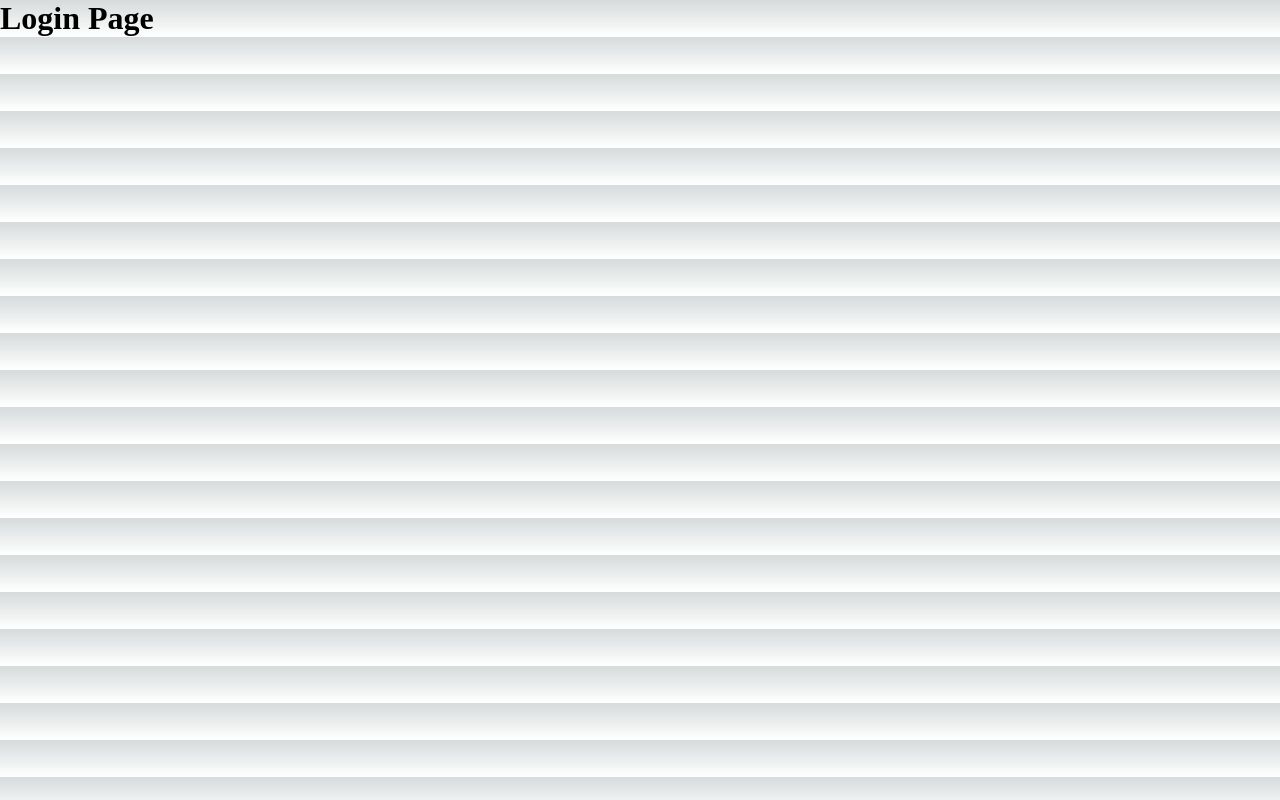
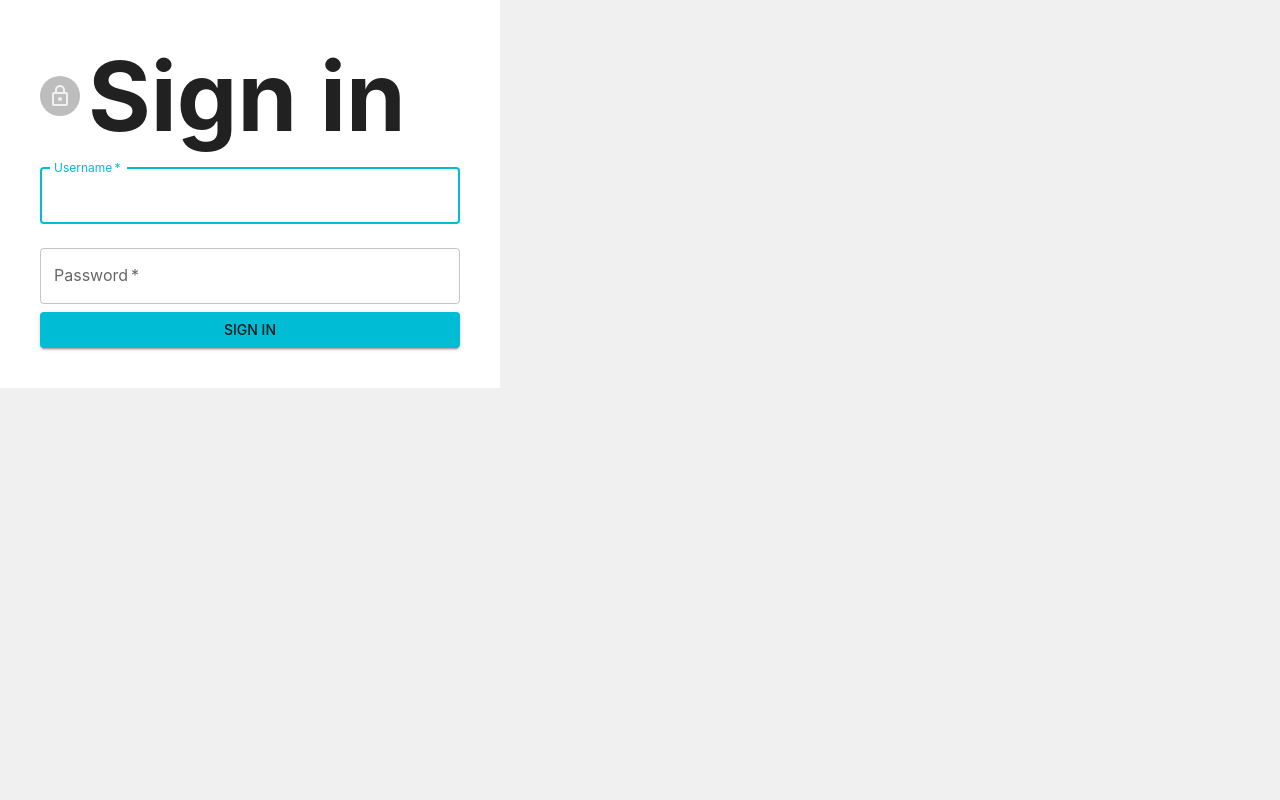
Before and after one commit to UPRMeals/UPRMeals, a Next.js app in the folder frontend/: page /auth/Login in a window 1280 px wide. Built offline with nearby package versions, Linux system fonts and the light colour scheme.

Commit message:
Example login UI using the theme

```diff
--- a/frontend/src/pages/_app.tsx
+++ b/frontend/src/pages/_app.tsx
@@ -1,7 +1,30 @@
 import "@/styles/globals.css";
 import type { AppProps } from "next/app";
+import type { ReactElement, ReactNode } from "react";
+import type { NextPage } from "next";
+import {  ThemeProvider } from "@mui/material/styles";
+import theme from "@/styles/theme";
+import  CssBaseline  from "@mui/material/CssBaseline";
 
-export default function App({ Component, pageProps }: AppProps) {
-  console.log("now this should print all of the time");
-  return <Component {...pageProps} />;
+
+export type NextPageWithLayout<P = {}, IP = P> = NextPage<P, IP> & {
+  getLayout?: (page: ReactElement) => ReactNode;
+};
+
+type AppPropsWithLayout = AppProps & {
+  Component: NextPageWithLayout;
+};
+
+export default function App({ Component, pageProps }: AppPropsWithLayout) {
+
+
+
+  const getLayout = Component.getLayout ?? ((page) => page);
+
+  return getLayout(
+    <ThemeProvider theme={theme}>
+      <CssBaseline />
+        <Component {...pageProps} />
+    </ThemeProvider>
+  );
 }
--- a/frontend/src/pages/auth/Login/index.tsx
+++ b/frontend/src/pages/auth/Login/index.tsx
@@ -1,3 +1,60 @@
-export default function LoginPage() {
-  return <h1>Login Page</h1>;
-}
+import React, { useState } from 'react';
+import { Button, TextField, Typography,  Avatar, Box, Stack } from '@mui/material';
+import LockOutlinedIcon from '@mui/icons-material/LockOutlined';
+
+
+
+const LoginPage = () => {
+
+
+  const [username, setUsername] = useState('');
+  const [password, setPassword] = useState('');
+
+  const handleLogin = () => {
+    console.log('Username:', username);
+    console.log('Password:', password);
+  };
+
+  return (
+    <Box sx={{backgroundColor:"white", maxWidth: 500}} padding={5}  >
+       <Stack direction={"row"} alignItems={"center"} spacing={1}>
+          <Avatar >
+            <LockOutlinedIcon />
+          </Avatar>
+          <Typography variant="h1">
+            Sign in
+          </Typography>
+        </Stack>
+          <TextField
+            variant="outlined"
+            margin="normal"
+            required
+            fullWidth
+            label="Username"
+            autoFocus
+            value={username}
+            onChange={(e) => setUsername(e.target.value)}
+          />
+          <TextField
+            variant="outlined"
+            margin="normal"
+            required
+            fullWidth
+            label="Password"
+            type="password"
+            value={password}
+            onChange={(e) => setPassword(e.target.value)}
+          />
+          <Button
+            fullWidth
+            variant="contained"
+            color="primary"
+            onClick={handleLogin}
+          >
+            Sign In
+          </Button>
+    </Box>
+  );
+};
+
+export default LoginPage;
--- a/frontend/src/styles/globals.css
+++ b/frontend/src/styles/globals.css
@@ -1,98 +1,10 @@
-:root {
-  --max-width: 1100px;
-  --border-radius: 12px;
-  --font-mono: ui-monospace, Menlo, Monaco, "Cascadia Mono", "Segoe UI Mono",
-    "Roboto Mono", "Oxygen Mono", "Ubuntu Monospace", "Source Code Pro",
-    "Fira Mono", "Droid Sans Mono", "Courier New", monospace;
-
-  --foreground-rgb: 0, 0, 0;
-  --background-start-rgb: 214, 219, 220;
-  --background-end-rgb: 255, 255, 255;
-
-  --primary-glow: conic-gradient(
-    from 180deg at 50% 50%,
-    #16abff33 0deg,
-    #0885ff33 55deg,
-    #54d6ff33 120deg,
-    #0071ff33 160deg,
-    transparent 360deg
-  );
-  --secondary-glow: radial-gradient(
-    rgba(255, 255, 255, 1),
-    rgba(255, 255, 255, 0)
-  );
-
-  --tile-start-rgb: 239, 245, 249;
-  --tile-end-rgb: 228, 232, 233;
-  --tile-border: conic-gradient(
-    #00000080,
-    #00000040,
-    #00000030,
-    #00000020,
-    #00000010,
-    #00000010,
-    #00000080
-  );
-
-  --callout-rgb: 238, 240, 241;
-  --callout-border-rgb: 172, 175, 176;
-  --card-rgb: 180, 185, 188;
-  --card-border-rgb: 131, 134, 135;
-}
-
-@media (prefers-color-scheme: dark) {
-  :root {
-    --foreground-rgb: 255, 255, 255;
-    --background-start-rgb: 0, 0, 0;
-    --background-end-rgb: 0, 0, 0;
-
-    --primary-glow: radial-gradient(rgba(1, 65, 255, 0.4), rgba(1, 65, 255, 0));
-    --secondary-glow: linear-gradient(
-      to bottom right,
-      rgba(1, 65, 255, 0),
-      rgba(1, 65, 255, 0),
-      rgba(1, 65, 255, 0.3)
-    );
-
-    --tile-start-rgb: 2, 13, 46;
-    --tile-end-rgb: 2, 5, 19;
-    --tile-border: conic-gradient(
-      #ffffff80,
-      #ffffff40,
-      #ffffff30,
-      #ffffff20,
-      #ffffff10,
-      #ffffff10,
-      #ffffff80
-    );
-
-    --callout-rgb: 20, 20, 20;
-    --callout-border-rgb: 108, 108, 108;
-    --card-rgb: 100, 100, 100;
-    --card-border-rgb: 200, 200, 200;
-  }
-}
-
-* {
-  box-sizing: border-box;
+html,
+body {
   padding: 0;
   margin: 0;
-}
-
-html,
-body {
-  max-width: 100vw;
-  overflow-x: hidden;
-}
-
-body {
-  color: rgb(var(--foreground-rgb));
-  background: linear-gradient(
-      to bottom,
-      transparent,
-      rgb(var(--background-end-rgb))
-    )
-    rgb(var(--background-start-rgb));
+  font-family: -apple-system, BlinkMacSystemFont, Segoe UI, Roboto, Oxygen,
+    Ubuntu, Cantarell, Fira Sans, Droid Sans, Helvetica Neue, sans-serif;
+  background: #f0f0f0;
 }
 
 a {
@@ -100,8 +12,6 @@ a {
   text-decoration: none;
 }
 
-@media (prefers-color-scheme: dark) {
-  html {
-    color-scheme: dark;
-  }
+* {
+  box-sizing: border-box;
 }
--- /dev/null
+++ b/frontend/src/styles/theme.ts
@@ -0,0 +1,49 @@
+import { cyan, green } from "@mui/material/colors";
+import { createTheme, responsiveFontSizes } from "@mui/material/styles";
+
+const font = [
+  "Sora",
+  "-apple-system",
+  "BlinkMacSystemFont",
+  '"Segoe UI"',
+  "Roboto",
+  '"Helvetica Neue"',
+  "Arial",
+  "sans-serif",
+  '"Apple Color Emoji"',
+  '"Segoe UI Emoji"',
+  '"Segoe UI Symbol"',
+].join(",");
+
+let theme = createTheme({
+    palette: {
+      mode: "light",
+      background: {
+        default: "#f0f0f0",
+      },
+      primary: cyan,
+      secondary: green,
+    },
+    typography: {
+      fontFamily: font,
+      h1:{
+        fontWeight:700,
+      },
+      subtitle2: {
+        fontWeight: 600,
+      },
+    },
+    components: {
+      MuiTypography: {
+        defaultProps: {
+          fontFamily: font,
+          color: "textPrimary",
+        },
+      },
+    },
+
+  });
+
+theme = responsiveFontSizes(theme);
+
+export default theme;
```
